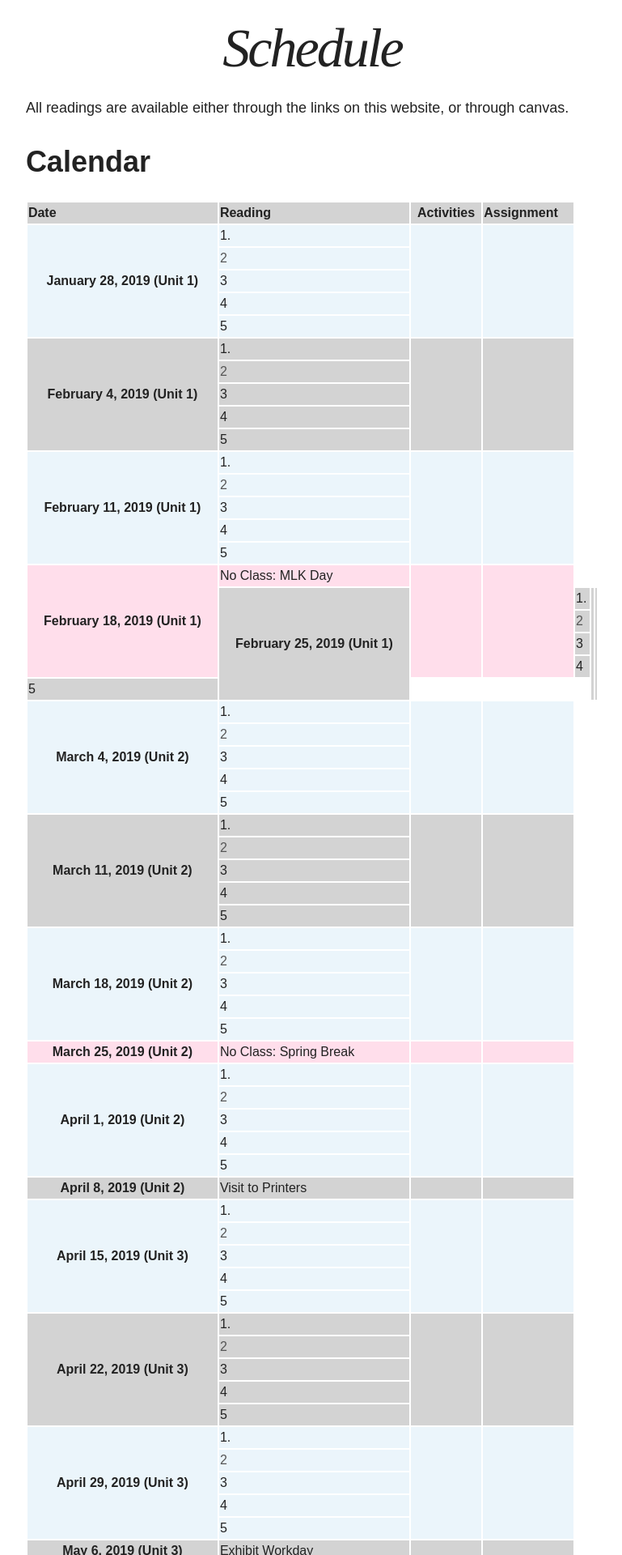
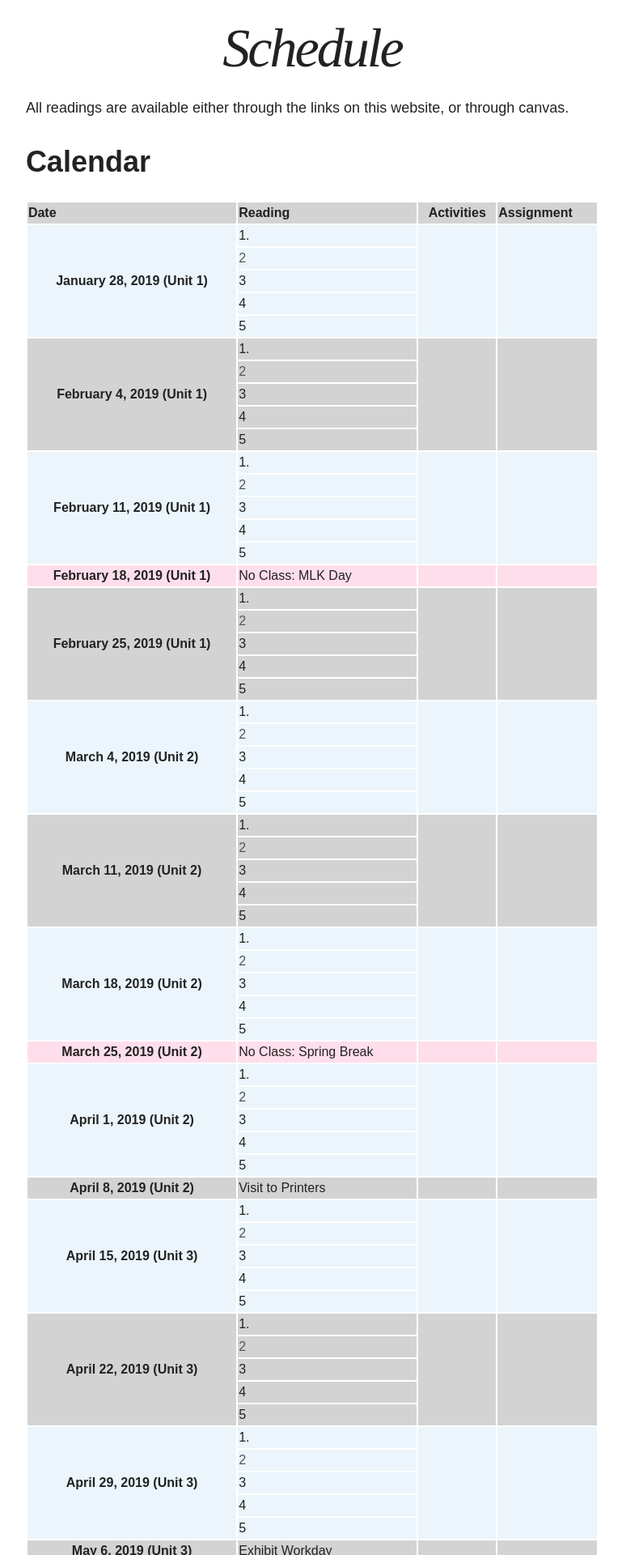
Before and after one commit to halperta/2019-bookhistory, a Jekyll site: the page built from schedule/index.md, in a window 1280 px wide. Shown: the part 453-2373 px from the top of the page at 81% size, without its empty margins (254-1023 px from the left). Built offline with Jekyll 4.4.1, drawn with Linux system fonts in a browser that asks for light colours; nearby versions of some CDN libraries.

Commit message:
fixing rowspan error in schedule

```diff
--- a/schedule/index.md
+++ b/schedule/index.md
@@ -74,10 +74,10 @@ All readings are available either through the links on this website, or through
   </tr>
 
   <tr bgcolor="#FFDEEB">
-    <th rowspan="5">February 18, 2019 (Unit 1)</th>
+    <th rowspan="1">February 18, 2019 (Unit 1)</th>
       <td> No Class: MLK Day </td>
-      <td rowspan="5"> </td>
-      <td rowspan="5"> </td>
+      <td rowspan="1"> </td>
+      <td rowspan="1"> </td>
   </tr>
 <!--   <tr bgcolor="EBF5FB">
     <td align="left"><a href=""> 2 </a></td>
```
